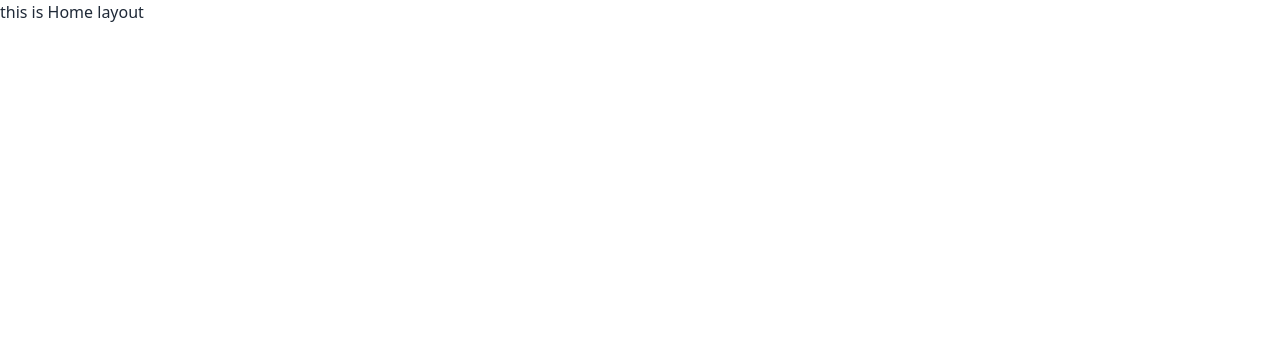
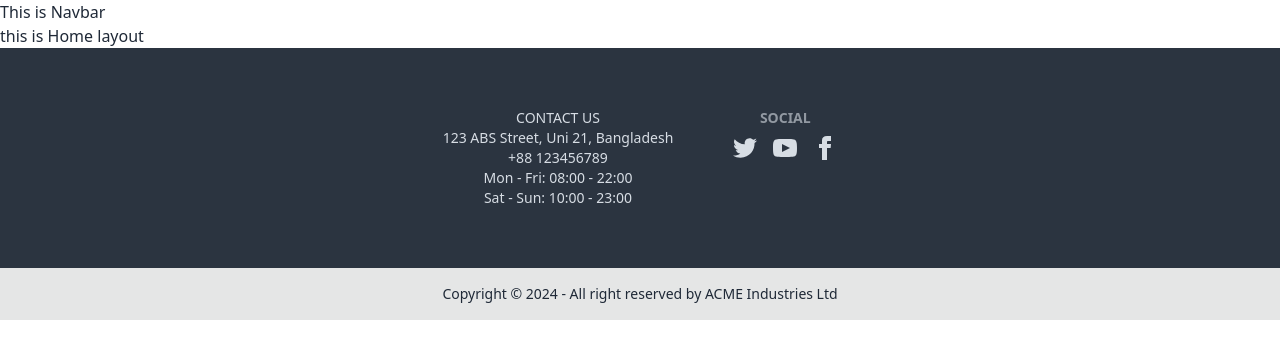
Before and after one commit to Shariful4447/my-food-client, a React (Vite) app: page / in a window 1280 px wide. Shown: the top 358 px of the page. Built offline with nearby package versions, Linux system fonts and the light colour scheme.

Commit message:
footer design done

```diff
--- a/src/Layout/Main.jsx
+++ b/src/Layout/Main.jsx
@@ -1,10 +1,14 @@
 import { Outlet } from "react-router-dom";
+import Navbar from "../Pages/Shared/Navbar/Navbar";
+import Footer from "../Pages/Shared/Footer/Footer";
 
 
 const Main = () => {
     return (
         <div>
+            <Navbar></Navbar>
             <Outlet></Outlet>
+            <Footer></Footer>
         </div>
     );
 };
--- /dev/null
+++ b/src/Pages/Shared/Footer/Footer.jsx
@@ -0,0 +1,41 @@
+
+
+const Footer = () => {
+    return (
+        <footer>
+            <div>
+                <div className="footer place-content-center gap-5 p-10 bg-neutral text-neutral-content">
+                    <div className="m-5">
+                        <div className="text-center">
+                            <p className="">CONTACT US</p>
+                            <p>123 ABS Street, Uni 21, Bangladesh <br />
+                                +88 123456789 <br />
+                                Mon - Fri: 08:00 - 22:00 <br />
+                                Sat - Sun: 10:00 - 23:00
+                            </p>
+                        </div>
+                    </div>
+                    <nav className="m-5">
+                        <div className="text-center">
+                            <h6 className="footer-title">Social</h6>
+                            <div className="grid grid-flow-col gap-4">
+                            <a><svg xmlns="http://www.w3.org/2000/svg" width="24" height="24" viewBox="0 0 24 24" className="fill-current"><path d="M24 4.557c-.883.392-1.832.656-2.828.775 1.017-.609 1.798-1.574 2.165-2.724-.951.564-2.005.974-3.127 1.195-.897-.957-2.178-1.555-3.594-1.555-3.179 0-5.515 2.966-4.797 6.045-4.091-.205-7.719-2.165-10.148-5.144-1.29 2.213-.669 5.108 1.523 6.574-.806-.026-1.566-.247-2.229-.616-.054 2.281 1.581 4.415 3.949 4.89-.693.188-1.452.232-2.224.084.626 1.956 2.444 3.379 4.6 3.419-2.07 1.623-4.678 2.348-7.29 2.04 2.179 1.397 4.768 2.212 7.548 2.212 9.142 0 14.307-7.721 13.995-14.646.962-.695 1.797-1.562 2.457-2.549z"></path></svg></a>
+                            <a><svg xmlns="http://www.w3.org/2000/svg" width="24" height="24" viewBox="0 0 24 24" className="fill-current"><path d="M19.615 3.184c-3.604-.246-11.631-.245-15.23 0-3.897.266-4.356 2.62-4.385 8.816.029 6.185.484 8.549 4.385 8.816 3.6.245 11.626.246 15.23 0 3.897-.266 4.356-2.62 4.385-8.816-.029-6.185-.484-8.549-4.385-8.816zm-10.615 12.816v-8l8 3.993-8 4.007z"></path></svg></a>
+                            <a><svg xmlns="http://www.w3.org/2000/svg" width="24" height="24" viewBox="0 0 24 24" className="fill-current"><path d="M9 8h-3v4h3v12h5v-12h3.642l.358-4h-4v-1.667c0-.955.192-1.333 1.115-1.333h2.885v-5h-3.808c-3.596 0-5.192 1.583-5.192 4.615v3.385z"></path></svg></a>
+                            </div>
+                        </div>
+                    </nav>
+                </div>
+            </div>
+            <div>
+                <div className="footer footer-center p-4 bg-base-300 text-base-content">
+                    <aside>
+                        <p>Copyright © 2024 - All right reserved by ACME Industries Ltd</p>
+                    </aside>
+                </div>
+            </div>
+        </footer>
+    );
+};
+
+export default Footer;
--- /dev/null
+++ b/src/Pages/Shared/Navbar/Navbar.jsx
@@ -0,0 +1,11 @@
+
+
+const Navbar = () => {
+    return (
+        <div>
+            <h2>This is Navbar</h2>
+        </div>
+    );
+};
+
+export default Navbar;
--- a/src/main.jsx
+++ b/src/main.jsx
@@ -14,6 +14,8 @@
 
 ReactDOM.createRoot(document.getElementById('root')).render(
   <React.StrictMode>
-    <RouterProvider router={Router} />
+    <div className='max-w-screen-2xl mx-auto'>
+      <RouterProvider router={Router} />
+    </div>
   </React.StrictMode>,
 )
```
